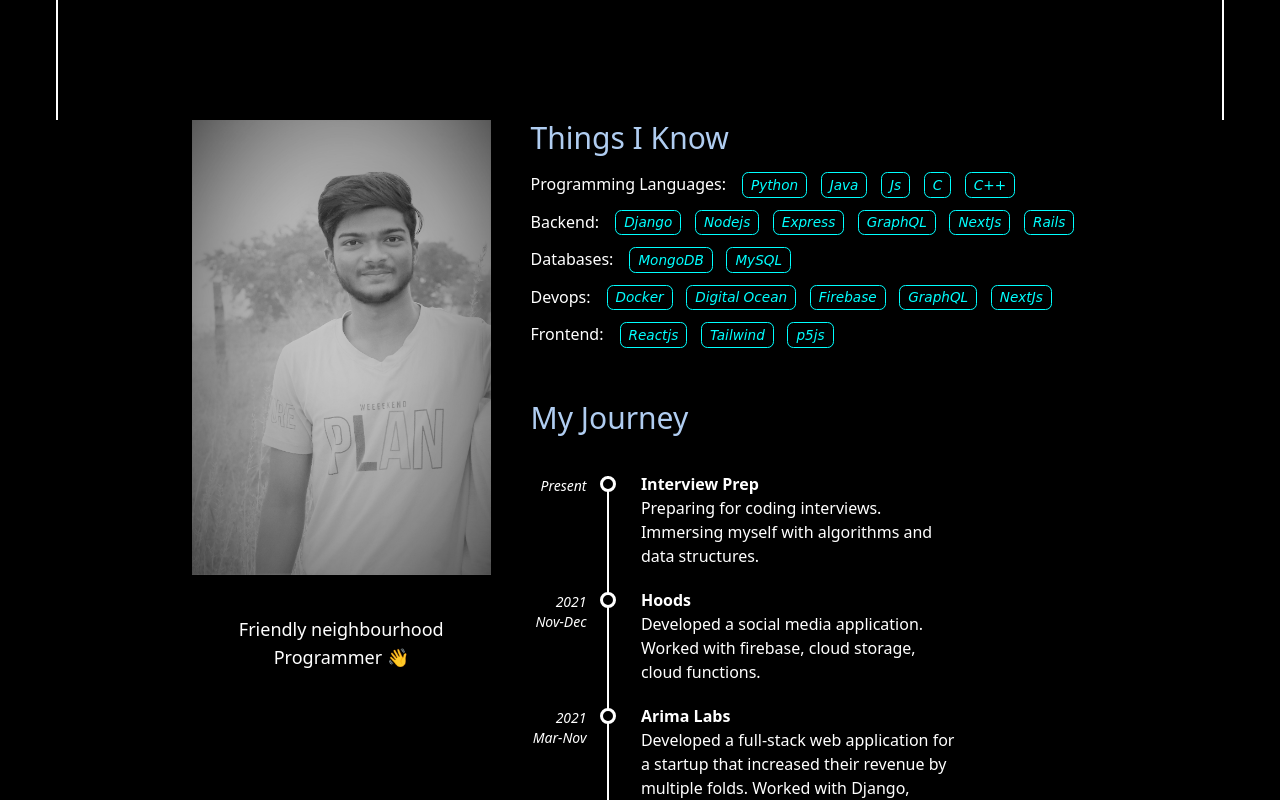
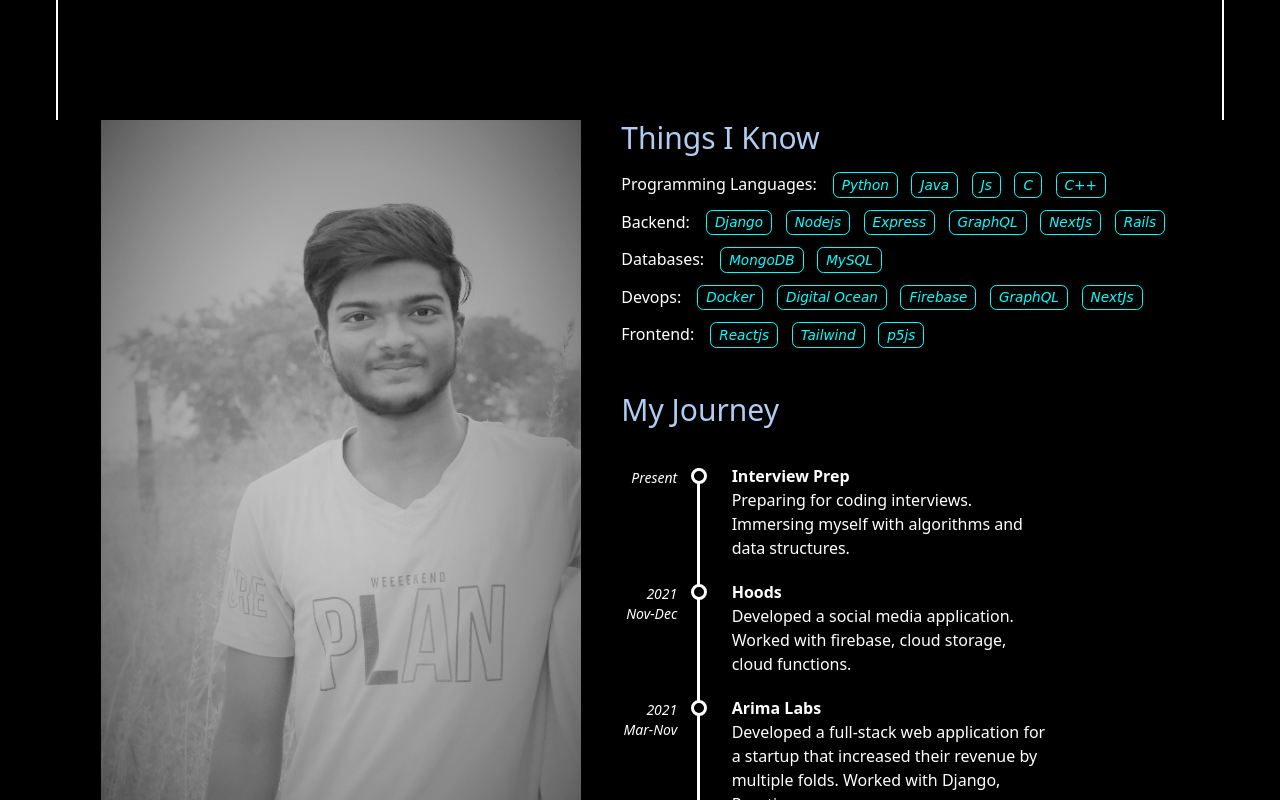
Before and after one commit to robin-jr/portfolio, a Next.js app: page / in a window 1280 px wide. Shown: the part 680-1480 px from the top of the page. Built offline with nearby package versions, Linux system fonts and the light colour scheme.

Commit message:
about section converted to scss

```diff
--- a/components/About.tsx
+++ b/components/About.tsx
@@ -1,21 +1,22 @@
 import React from 'react'
 import Timeline from '../widgets/Timeline'
 import TitleAndBadges from '../widgets/TitleAndBadges'
+import styles from '../styles/About.module.scss'
 
 function About() {
     return (
-        <div className="xl:flex md:w-[80%] justify-center">
-            <div className="flex flex-col flex-1 mr-10 items-center">
-                <div className="relative">
-                    <img src={"/robin-color.jpg"} className="w-[20em] xl:w-[30em] mb-10"></img>
-                    <img src={"/robin-grey.jpg"} className="w-[20em] xl:w-[30em] mb-10 transition-all duration-700 absolute top-0 hover:opacity-0"></img>
+        <div className={styles.about}>
+            <div className="img-container">
+                <div>
+                    <img src={"/robin-color.jpg"}></img>
+                    <img src={"/robin-grey.jpg"} className="grey"></img>
                 </div>
-                <div className="text-lg text-center mb-10">Friendly neighbourhood<br />Programmer 👋</div>
+                <div className="friendly-quote">Friendly neighbourhood<br />Programmer 👋</div>
             </div>
-            <div className="flex flex-col flex-1">
-                <div className="text-3xl color-tertiary mb-4">Things I Know</div>
+            <div className="about-content">
+                <div className="big-title">Things I Know</div>
                 <TitleAndBadges />
-                <div className="text-3xl color-tertiary mb-4 mt-10">My Journey</div>
+                <div className="big-title" style={{marginTop:"2rem"}}>My Journey</div>
                 <Timeline />
             </div>
         </div>
--- /dev/null
+++ b/styles/About.module.scss
@@ -0,0 +1,59 @@
+.about {
+  justify-content: center;
+
+  @media (min-width: 768px) {
+  }
+
+  @media (min-width: 1280px) {
+    display: flex;
+    display: flex;
+  }
+
+  :global .img-container {
+    display: flex;
+    margin-right: 2.5rem;
+    display: flex;
+    flex-direction: column;
+    flex: 1 1 0%;
+    align-items: center;
+    img {
+      margin-bottom: 2.5rem;
+      width: 20em;
+
+      @media (min-width: 1280px) {
+        width: 30em;
+      }
+    }
+    .grey {
+      position: absolute;
+      top: 0;
+      margin-bottom: 2.5rem;
+      transition-property: all;
+      transition-duration: 700ms;
+    }
+    .grey:hover {
+      opacity: 0;
+    }
+  }
+  :global div {
+    position: relative;
+  }
+  :global .friendly-quote {
+    margin-bottom: 2.5rem;
+    font-size: 1.125rem;
+    line-height: 1.75rem;
+    text-align: center;
+  }
+
+  :global .about-content {
+    display: flex;
+    flex-direction: column;
+    flex: 1 1 0%;
+    .big-title {
+      font-size: 1.875rem /* 30px */;
+      line-height: 2.25rem /* 36px */;
+      margin-bottom: 1rem /* 16px */;
+      color: #b0cdf1;
+    }
+  }
+}
--- a/widgets/TitleAndBadges.tsx
+++ b/widgets/TitleAndBadges.tsx
@@ -15,10 +15,10 @@ function TitleAndBadges() {
     { title: 'Devops', badges: [{ title: 'Docker' }, { title: 'Digital Ocean' },{ title:"Firebase"},{ title:"GraphQL"},{ title:"NextJs"}] },
     { title: 'Frontend', badges: [{ title: 'Reactjs' }, { title: 'Tailwind' },{ title:"p5js"}] }]
     return (
-        <div className="flex flex-col">
+        <div style={{display: 'flex', flexDirection:"column"}}>
             {entries.map((entry: Entry, idx: number) =>
-                <div className="flex" style={{marginBottom:"0.75rem"}}  key={idx}>
-                    <div className="" style={{marginRight:'1rem'}}>{entry.title}: </div>
+                <div style={{marginBottom:"0.75rem",display:"flex"}}  key={idx}>
+                    <div style={{marginRight:'1rem'}}>{entry.title}: </div>
                     {entry.badges.map((badge: Badge, idx: number) =>
                         <React.Fragment key={idx}>
                             <button className="badge">{badge.title}</button>
```
